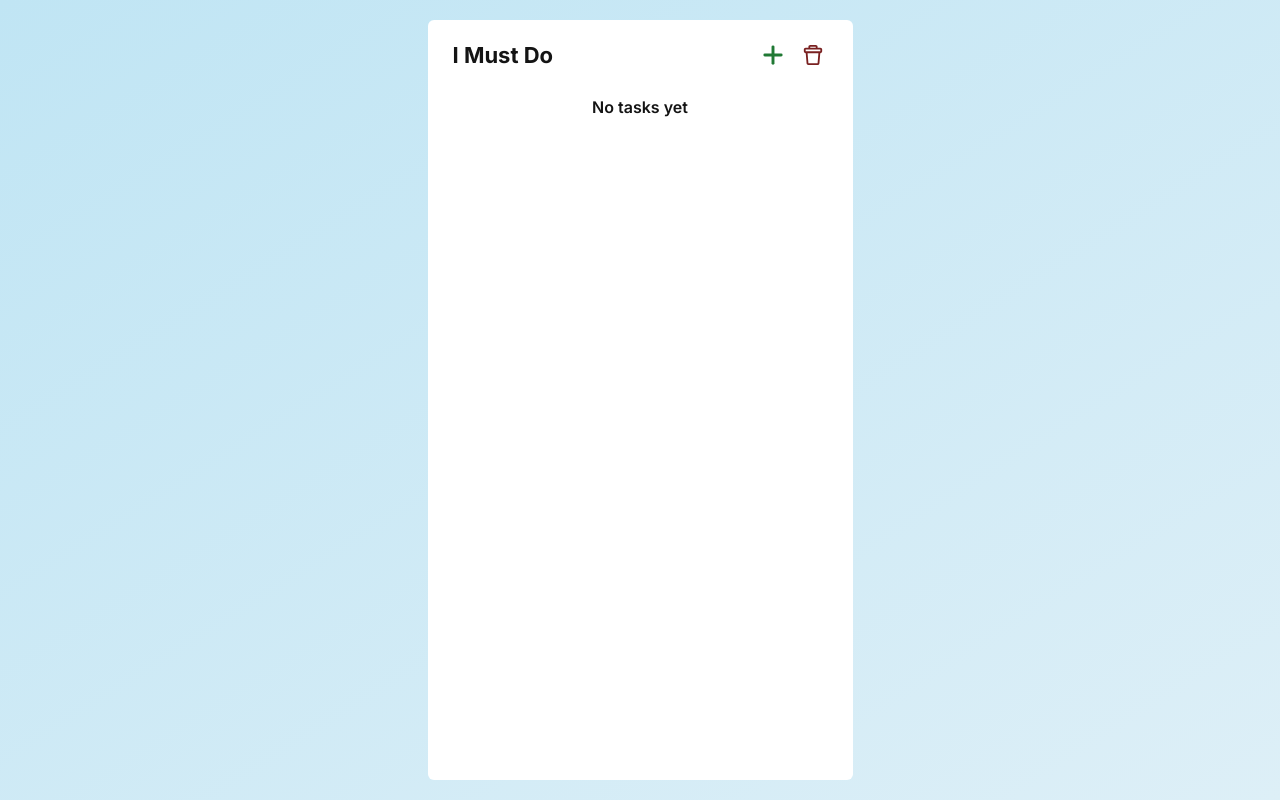
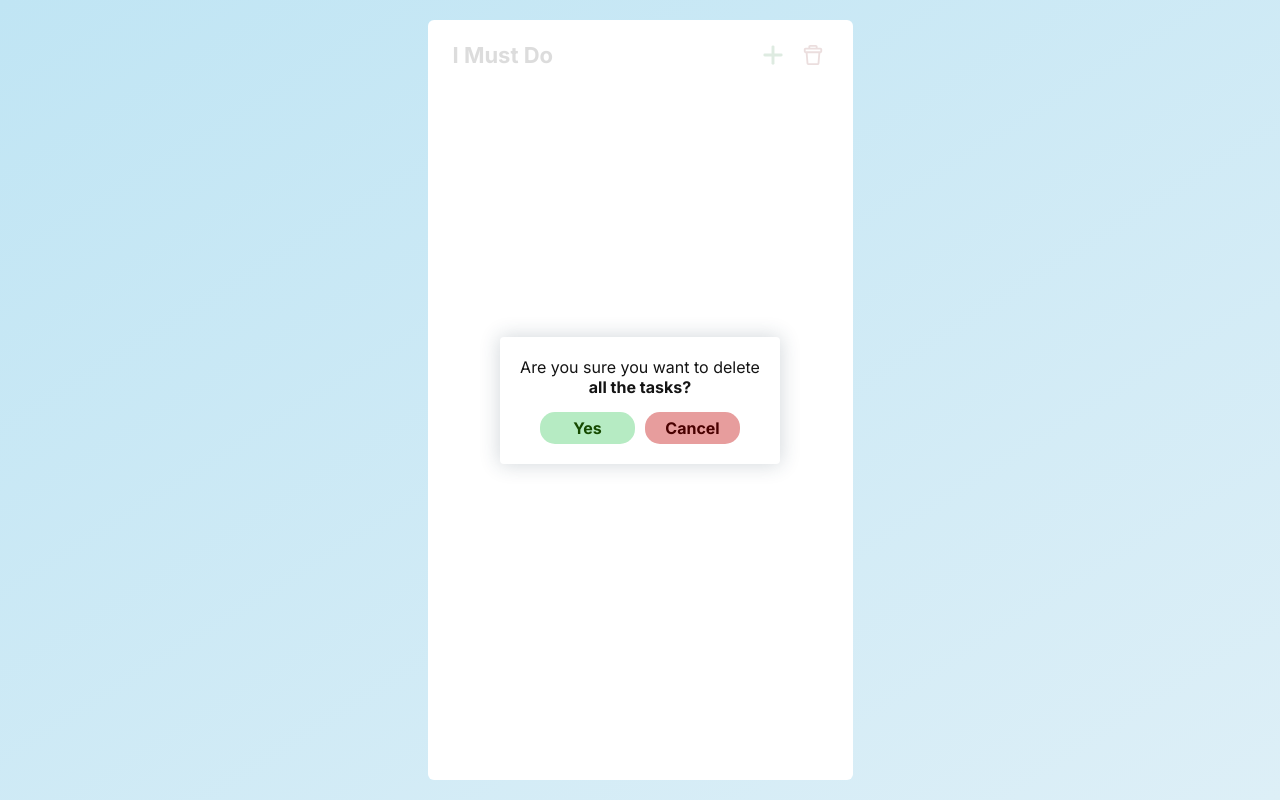
Before and after one commit to EgoRomanoff/i-must-do, a plain HTML site: page index.html in a window 1280 px wide. Both pictures are taken after a click on the button 812 px from the left and 55 px from the top of the page. Drawn offline with Linux system fonts and the light colour scheme.

Commit message:
add modal window and check-status in localStorage

```diff
--- a/index.html
+++ b/index.html
@@ -4,8 +4,8 @@
 		<meta charset="UTF-8" />
 		<meta http-equiv="X-UA-Compatible" content="IE=edge" />
 		<meta name="viewport" content="width=device-width, initial-scale=1.0" />
-    <!-- <link rel="icon" href="./favicon.ico" type="image/x-icon"> -->
-    <link rel="icon" href="./er-logo_120x120.svg" type="image/svg+xml">
+		<!-- <link rel="icon" href="./favicon.ico" type="image/x-icon"> -->
+		<link rel="icon" href="./er-logo_120x120.svg" type="image/svg+xml" />
 		<title>I Must Do</title>
 		<link rel="stylesheet" href="style.css" />
 	</head>
@@ -127,6 +127,16 @@
 				</div>
 
 				<ul class="todo__list"></ul>
+
+				<div class="modal">
+          <div class="modal__wrapper">
+            <div class="modal__content">
+              <span>Are you sure you want to delete <b>all the tasks?</b></span>
+              <button class="button button--modal-yes" id="modalYesBtn">Yes</button>
+              <button class="button button--modal-cancel" id="modalCancelBtn">Cancel</button>
+            </div>
+          </div>
+        </div>
 			</div>
 		</main>
 
--- a/script.js
+++ b/script.js
@@ -9,8 +9,11 @@ const toDo = document.querySelector('.todo'),
 	cancelBtn = document.querySelector('#cancelBtn'),
 	enterBtn = document.querySelector('#enterBtn'),
 	toDoList = document.querySelector('.todo__list'),
+  modal = document.querySelector('.modal'),
+  modalYesButton = document.querySelector('#modalYesBtn'),
+  modalCancelButton = document.querySelector('#modalCancelBtn'),
 	noTasksLabel = createNewElement(['span', 'todo__no-tasks-label', undefined])
-noTasksLabel.innerText = 'No tasks yet'
+noTasksLabel.innerText = 'No tasks yet\n Add your first one!'
 
 let itemCheckboxes = [],
 	editItemBtns = [],
@@ -26,7 +29,7 @@ updateArraysOfElements()
 
 toDo.addEventListener('click', e => {
 	if (e.target === addBtn) openCreateForm()
-	if (e.target === clearAllBtn) clearAllItems()
+	if (e.target === clearAllBtn) showModal(e.target)// clearAllItems()
 })
 
 createForm.addEventListener('click', e => {
@@ -140,11 +143,37 @@ function renderToDoItem(itemObj) {
 	newItemElem.append(checkboxElem, btnsElem, contentElem)
 	toDoList.append(newItemElem)
 
+  if (itemObj.checked === true) {
+    newItemElem.querySelector('.button--edit').setAttribute('disabled', '')
+    newItemElem.querySelector('.checkbox__input').checked = true
+    newItemElem.classList.toggle('checked')
+  }
+
 	lastID = itemObj.id
 
 	setTimeout(() => {
 		newItemElem.classList.remove('hidden')
 	}, 0)
+}
+// Show modal window
+function showModal(targetBtn) {
+  modal.style.display = 'block'
+
+  setTimeout(() => {
+    modal.classList.add('showed')
+    document.addEventListener('click', modalHandler)
+  }, 0)
+
+}
+
+function modalHandler(e) {
+  if (e.target === modal.querySelector('.modal__content')) return
+  if (e.target === modalYesButton) clearAllItems()
+  modal.classList.remove('showed')
+  document.removeEventListener('click', modalHandler)
+  setTimeout(() => {
+    modal.style.display = 'none'
+  }, 350)
 }
 // Returns an html element
 // The argument takes an array of [html tag (string), css class (string), id (string or undefined)]
@@ -211,7 +240,7 @@ function openCreateForm(
 
 	inputName.value = dataObj.name
 	inputDescription.value = dataObj.description
-	inputDate.value = convertDate(dataObj.date)
+	inputDate.value = dataObj.date
 	inputTime.value = dataObj.time
 
 	inputName.focus()
@@ -260,6 +289,7 @@ function editToDoItem() {
 		description: inputDescription.value,
 		date: inputDate.value,
 		time: inputTime.value,
+    checked: false
 	}
 	setTaskToLocalStorage(dataObj)
 	editedItem.querySelector('.item__name').innerText = dataObj.name
@@ -286,12 +316,11 @@ function checkEmptyInput(targetInput) {
 function setTaskToLocalStorage(dataObj) {
 	localStorage.setItem(`${dataObj.id}`, JSON.stringify(dataObj))
   listLength = localStorage.length
-  console.log(listLength)
 }
 // Rerenders html element when editing a task
 // The arguments take the value from the input and the class of the html element
 function rerenderItemContent(value, elemClassName) {
-	let elem = editedItem.querySelector(elemClassName)
+	let elem = editedItem.querySelector(`.${elemClassName}`)
 
 	if (value) {
 		// Если инпут не пустой
@@ -316,6 +345,7 @@ function createToDoItem() {
 		description: inputDescription.value,
 		date: inputDate.value,
 		time: inputTime.value,
+    checked: false
 	}
 
 	setTaskToLocalStorage(dataObj)
@@ -327,15 +357,21 @@ function createToDoItem() {
 // Toogle status of task (completed or uncompleted)
 // The arguments take target checkbox
 function toggleCheckItem(targetCheckbox) {
+  console.log(targetCheckbox);
 	let targetItem = targetCheckbox.parentNode.parentNode
-	let targetEditBtn = targetItem
-		.querySelector('.item__buttons')
-		.querySelector('.button--edit')
+	let targetEditBtn = targetItem.querySelector('.button--edit')
+  let checkedValues = JSON.parse(localStorage.getItem(targetItem.id))
+  console.log(checkedValues)
 
-	targetEditBtn.hasAttribute('disabled')
-		? targetEditBtn.removeAttribute('disabled')
-		: targetEditBtn.setAttribute('disabled', '')
+  if (targetEditBtn.hasAttribute('disabled')) {
+    targetEditBtn.removeAttribute('disabled')
+    checkedValues.checked = false
+  } else {
+    targetEditBtn.setAttribute('disabled', '')
+    checkedValues.checked = true
+  }
 
+  setTaskToLocalStorage(checkedValues)
 	targetItem.classList.toggle('checked')
 }
 // Collect values of task into object and send it to createForm
--- a/style.scss
+++ b/style.scss
@@ -180,6 +180,36 @@ h2 {
       content: 'Close';
     }
   }
+
+  &--modal-yes, &--modal-cancel {
+    width: 95px;
+    outline: none;
+    border: 2px solid transparent;
+    border-radius: 15px;
+    padding: 6px 10px;
+    background: white;
+    font: 1rem/1rem 'Inter', sans-serif;
+    font-weight: 800;
+    transition: all .2s ease-in-out;
+  }
+
+  &--modal-yes {
+    background:#b6ebc3;
+    color: #154900;
+
+    &:hover {
+      border-color: #154900;
+    }
+  }
+
+  &--modal-cancel {
+    background: #e79d9d;
+    color: #490000;
+
+    &:hover {
+      border-color: #490000;
+    }
+  }
 }
 
 .main {
@@ -262,6 +292,7 @@ h2 {
     position: relative;
     display: flex;
     flex-direction: column;
+    height: 100%;
     border-radius: 6px;
     padding-bottom: 10px;
     background: #fff;
@@ -291,6 +322,10 @@ h2 {
   }
 
   &__no-tasks-label {
+    display: flex;
+    justify-content: center;
+    align-items: center;
+    height: 100%;
     padding: 10px;
     text-align: center;
     font: 1rem/1.5rem 'Inter', sans-serif;
@@ -436,12 +471,11 @@ h2 {
 
   &__date, &__time {
     margin-top: 6px;
-    // align-self: center;
 
     &::before {
       width: 17px;
       height: 17px;
-      margin: -1px 6px 0 0;
+      margin-right: 6px;
     }
   }
 
@@ -451,10 +485,11 @@ h2 {
 
   &__date::before {
     content: url(icons/icon-calendar.svg);
+    margin-top: -1px;
   }
 
   &__time::before {
-    content: url(icons/icon-calendar.svg);
+    content: url(icons/icon-clock.svg);
   }
 
   &__buttons {
@@ -506,3 +541,58 @@ h2 {
     }
   }
 }
+
+.modal {
+  display: none;
+  position: absolute;
+  top: 0;
+  left: 0;
+  z-index: 10;
+  width: 100%;
+  height: 100%;
+  padding: 15px;
+  background: transparent;
+  opacity: 0;
+  transition: opacity .25s ease;
+
+  &.showed {
+    opacity: 1;
+
+    & .modal__content {
+      transform: scale(1);
+    }
+  }
+
+  &__wrapper {
+    display: flex;
+    justify-content: center;
+    align-items: center;
+    border-radius: 4px;
+    width: 100%;
+    height: 100%;
+    padding: 15px;
+    background: rgba(255, 255, 255, 0.85);
+  }
+
+  &__content {
+    display: flex;
+    flex-wrap: wrap;
+    align-items: center;
+    justify-content: center;
+    column-gap: 10px;
+    border-radius: 4px;
+    padding: 20px 15px;
+    background: white;
+    max-width: 280px;
+    box-shadow: 0px 0px 20px 1px rgba(34, 60, 80, 0.2);
+    transform: scale(.8);
+    transition: transform .35s ease;
+
+    & span {
+      flex-basis: 100%;
+      text-align: center;
+      pointer-events: none;
+      margin-bottom: 15px;
+    }
+  }
+}
```
Also changed, not shown: icons/icon-clock.svg (added), style.css.
